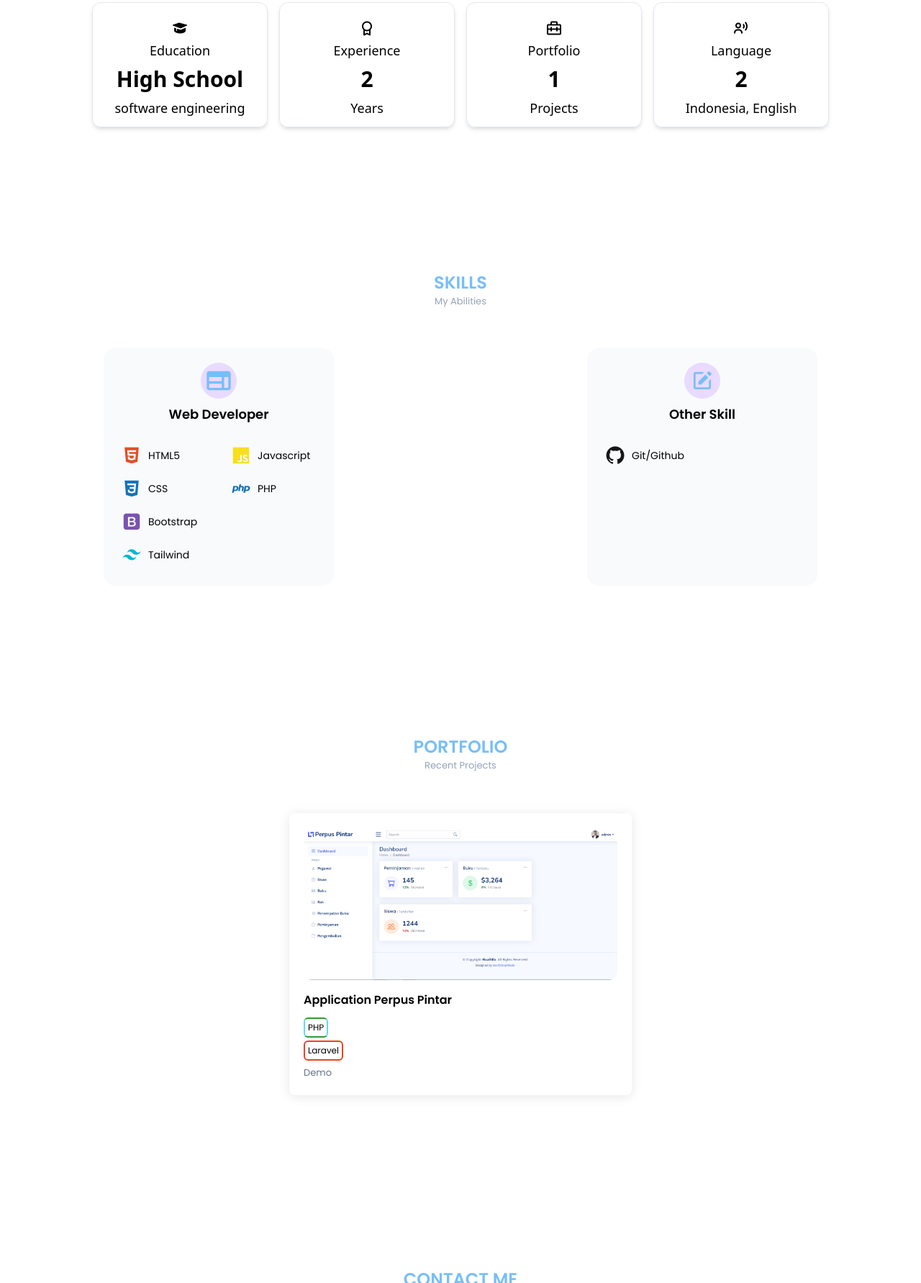
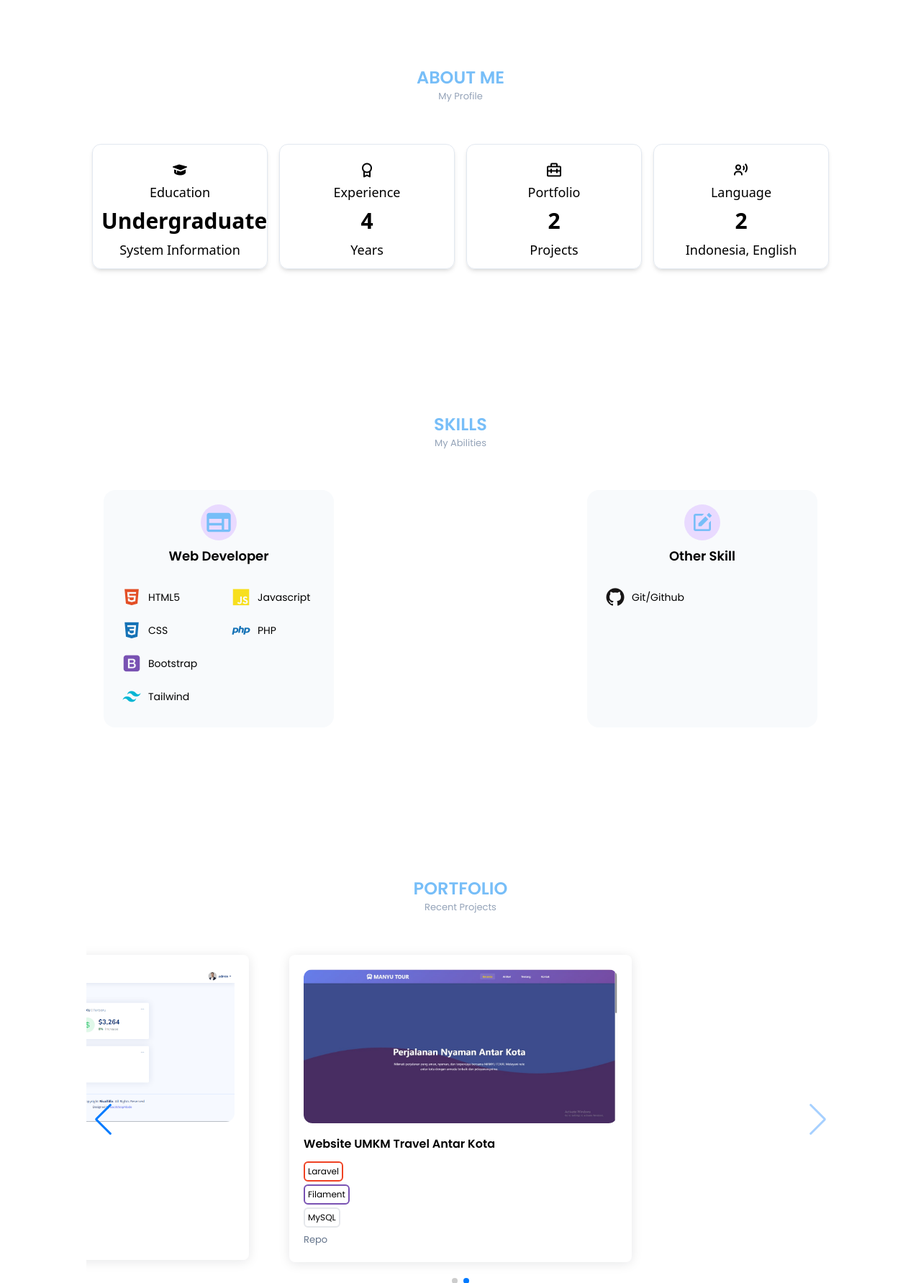
Before and after one commit to rivalfdla/portfolio, a website: page index.html in a window 1280 px wide. Shown: the part 1017-2800 px from the top of the page at 72% size. Drawn offline with nearby package versions, Linux system fonts and the light colour scheme.

Commit message:
Update Project

```diff
--- a/index.html
+++ b/index.html
@@ -95,14 +95,17 @@
               class="dark-mode-text my-1 block text-4xl font-bold text-dark lg:text-[40px]">Rival Fadila</span></h1>
           <h3 class="dark-mode-text mb-5 text-base font-semibold text-secondary md:text-lg">Web Developer & Freelance
           </h3>
+
           <p class="dark-mode-text mb-10 text-base leading-relaxed text-secondary md:text-base">
-            <span class="font-bold md:text-xl">"</span> Passionate and motivated to try and learn technology <span
+            <span class="font-bold md:text-xl"><span class="text-red-500">*</span><span class="text-sm">Medan Indonesia </span><br>
+            <span class="font-bold md:text-xl"><span class="text-red-500">*</span><span class="text-sm">29 December 2004</span>
+            <br>"</span> Passionate and motivated to try and learn technology <span
               class="font-bold md:text-xl">"</span>
             <br />
-            <!-- <span class="text-red-500">*</span><span class="text-sm">Attention, please use this file </span><span class="text-sm font-semibold">according to the applicable procedure</span> -->
+
           </p>
-          <!-- <a download="Rifaldi-CV" href="dist/cv/rifaldi-cv.pdf" class="btn-ghost mb-10"><i
-              class="bx bxs-download bx-burst mr-2"></i>Download CV</a> -->
+          <a download="Rival Fadila CV" href="dist/cv/Resume.pdf" class="btn-ghost mb-10"><i
+              class="bx bxs-download bx-burst mr-2"></i>Download CV</a>
           <a href="#contact" class="btn-ghost">Contact Me</a>
         </div>
         <!-- Profile Img -->
@@ -112,13 +115,6 @@
               class="mx-auto max-w-full rounded-xl dark:relative dark:z-10" />
             <span class="absolute bottom-5 left-1/2 -z-10 -translate-x-1/2 dark:z-0 md:scale-110 lg:scale-125">
               <img src="dist/img/blob.svg" alt="blob" />
-              <!-- <svg width="400" height="400" viewBox="0 0 200 200" xmlns="http://www.w3.org/2000/svg">
-                  <path
-                    fill="#77bef8"
-                    d="M67.6,-22.3C74.6,-0.5,58.2,28.5,35.2,44.2C12.2,59.9,-17.4,62.3,-39.8,47.7C-62.2,33.1,-77.3,1.5,-69.5,-21.4C-61.7,-44.4,-30.8,-58.7,-0.3,-58.6C30.3,-58.5,60.6,-44,67.6,-22.3Z"
-                    transform="translate(100 100) scale(1.1)"
-                  />
-                </svg> -->
             </span>
           </div>
         </div>
@@ -138,15 +134,15 @@
           <div class="about-card">
             <i class="bx bxs-graduation"></i>
             <h3 class="about-title">Education</h3>
-            <h2 class="about-number">High School</h2>
-            <span class="text-lg">software engineering</span>
+            <h2 class="about-number">Undergraduate</h2>
+            <span class="text-lg">System Information</span>
           </div>
         </div>
         <div class="mt-4 w-full px-2 md:w-1/2 lg:w-1/3 xl:w-1/4">
           <div class="about-card">
             <i class="bx bx-award"></i>
             <h3 class="about-title">Experience</h3>
-            <h2 class="about-number">2</h2>
+            <h2 class="about-number">4</h2>
             <span class="text-lg">Years</span>
           </div>
         </div>
@@ -154,7 +150,7 @@
           <div class="about-card">
             <i class="bx bx-briefcase-alt-2"></i>
             <h3 class="about-title">Portfolio</h3>
-            <h2 class="about-number">1</h2>
+            <h2 class="about-number">2</h2>
             <span class="text-lg">Projects</span>
           </div>
         </div>
@@ -262,14 +258,29 @@
               <h3 class="portfolio-title">Application Perpus Pintar</h3>
               <div class="portfolio-badge border-x-[#61DAFB] border-y-[#339933]">PHP</div>
               <div class="portfolio-badge mr-1 border-[#EF4223]">Laravel</div>
+              <div class="portfolio-badge mr-1 border-email">MySQL</div>
               <a href="https://perpus-pintar.rivalfdla.my.id" class="portfolio-link">Demo</a>
             </div>
           </div>
-          <div class="swiper-button-next"></div>
-          <div class="swiper-button-prev"></div>
-          <div class="swiper-pagination"></div>
+          <!-- Project 2 -->
+          <div class="swiper-slide p-4 md:w-1/2">
+            <div class="portfolio-card">
+              <img src="dist/img/project-2.jpg" alt="projects-img" width="w-full"
+                class="mb-4 rounded-xl hover:cursor-pointer" />
+              <h3 class="portfolio-title">Website UMKM Travel Antar Kota</h3>
+              <div class="portfolio-badge mr-1 border-[#EF4223]">Laravel</div>
+              <div class="portfolio-badge mr-1 border-[#7952B3]">Filament</div>
+              <div class="portfolio-badge mr-1 border-email">MySQL</div>
+              <a href="https://github.com/rivalfdla/manyu-tour" class="portfolio-link">Repo</a>
+            </div>
+          </div>
         </div>
+        <!-- Pindahkan navigasi ke sini -->
+        <div class="swiper-button-next"></div>
+        <div class="swiper-button-prev"></div>
+        <div class="swiper-pagination"></div>
       </div>
+
   </section>
 
   <!-- Contact Section -->
@@ -303,7 +314,7 @@
             <div class="contact-card hover:border-whatsapp hover:text-whatsapp">
               <i class="bx bxl-whatsapp text-6xl lg:text-8xl"></i>
               <h3 class="contact-title">Whatsapp</h3>
-              <span class="contact-subtitle">Chat Here</span>
+              <span class="contact-subtitle">View Profile</span>
             </div>
           </a>
         </div>
@@ -331,10 +342,10 @@
         <span class="ml-4 text-sm text-icons">&#169; 2022 <span class="font-semibold">Rivalfdla</span>. All Rights
           Reserved</span>
       </div>
-      <!-- <ul class="text-icons text-sm flex justify-start gap-6 mb-1">
+      <ul class="text-icons text-sm flex justify-start gap-6 mb-1">
           <li><a href="#about" class="footer-link">About</a></li>
           <li><a href="#portfolio" class="footer-link">Portfolio</a></li>
-        </ul> -->
+        </ul>
     </div>
   </footer>
 
```
Also changed, not shown: dist/img/profile-img.png, dist/img/project-2.jpg (added), 1 other file.
